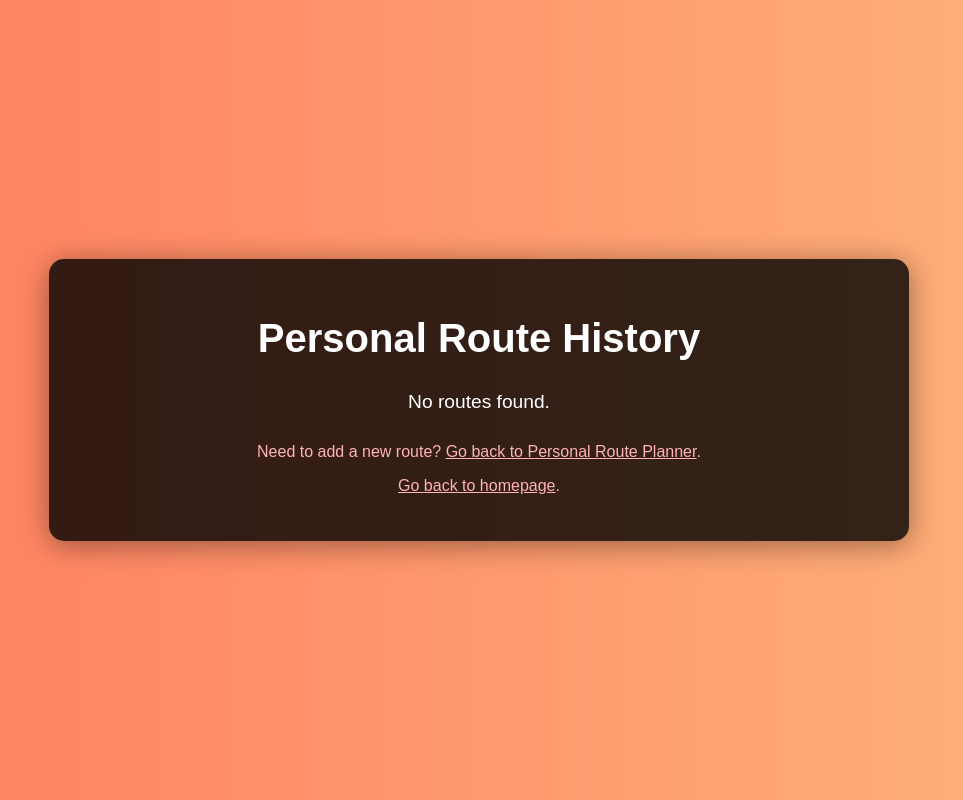
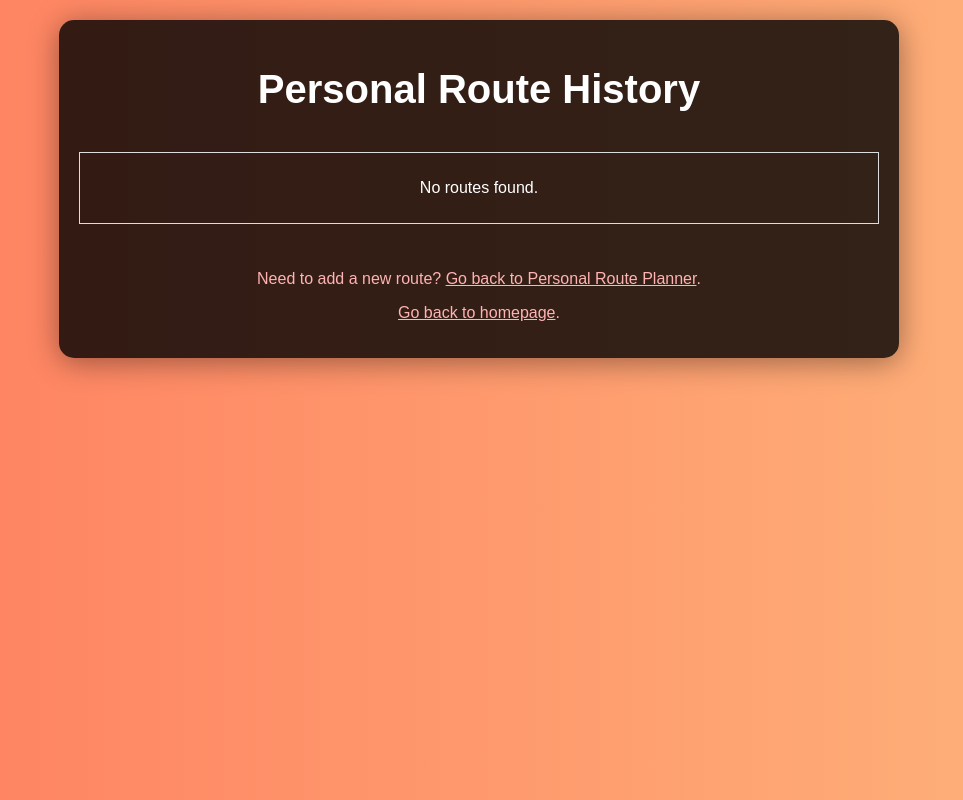
Before and after one commit to tstoof/website, a Django app: page /history/ in a window 1280 px wide. Shown: the whole page, without its empty margins (161-1124 px from the left). Run offline with Django 3.2, Linux system fonts and the light colour scheme; the visitor is signed in with stand-in values (Sample User, id 1); data that the repository does not hold is empty; some libraries are stand-ins or nearby versions.

Commit message:
updated history page to allow scrolling

```diff
--- a/routeplanner/frontend/static/frontend/css/history.css
+++ b/routeplanner/frontend/static/frontend/css/history.css
@@ -6,7 +6,7 @@ body {
     padding: 0;
     display: flex;
     justify-content: center;
-    align-items: center;
+    align-items: flex-start;  /* Align from the top */
     height: 100vh;
     text-align: center;
 }
@@ -16,23 +16,36 @@ body {
     background-color: rgba(0, 0, 0, 0.8);
     color: white;
     border-radius: 15px;
-    padding: 30px;
+    padding: 20px;
     box-shadow: 0 4px 30px rgba(0, 0, 0, 0.4);
     width: 80%;
     max-width: 800px;
+    height: auto; /* Remove fixed height */
+    overflow-y: auto;  /* Ensure scrolls if content exceeds container height */
+    max-height: 90vh;  /* Maximum height for the container to fit within the screen */
+    display: flex;
+    flex-direction: column;
+    justify-content: flex-start;  /* Align the content from the top */
+    margin-top: 20px;
 }
 
+/* Title Styling */
 h1 {
     font-size: 2.5em;
     margin-bottom: 20px;
     animation: fadeIn 1.5s ease-in-out;
 }
 
-.route-history {
-    margin-top: 30px;
-    font-size: 1.2em;
+/* Route History Styling */
+#route-history {
+    flex-grow: 1;  /* Allows the route history section to take available space */
+    overflow-y: auto;
+    padding: 10px;
+    margin-top: 20px;
+    border: 1px solid #ddd;
 }
 
+/* Route Item Styling */
 .route-item {
     background: rgba(255, 255, 255, 0.1);
     border-radius: 10px;
@@ -79,6 +92,7 @@ h1 {
     margin-top: 30px;
     font-size: 1em;
     color: #ffb3b3;
+    text-align: center;
 }
 
 /* Animations */
--- a/routeplanner/frontend/templates/frontend/history.html
+++ b/routeplanner/frontend/templates/frontend/history.html
@@ -9,14 +9,14 @@
     <link rel="stylesheet" type="text/css" href="{% static 'frontend/css/history.css' %}">
     <!-- Leaflet CSS -->
     <link rel="stylesheet" href="https://unpkg.com/leaflet@1.7.1/dist/leaflet.css" />
-    <!-- Add some styling for the map container -->
     <style>
         .map-container {
             width: 100%;
-            height: 400px;
+            height: 300px;
             margin-top: 20px;
         }
     </style>
+
 </head>
 <body>
     <div class="container">
@@ -150,7 +150,6 @@
                 });
             }
         }
-
     </script>
 </body>
 </html>
```
Lines whose indentation alone changed are shown as unchanged.
